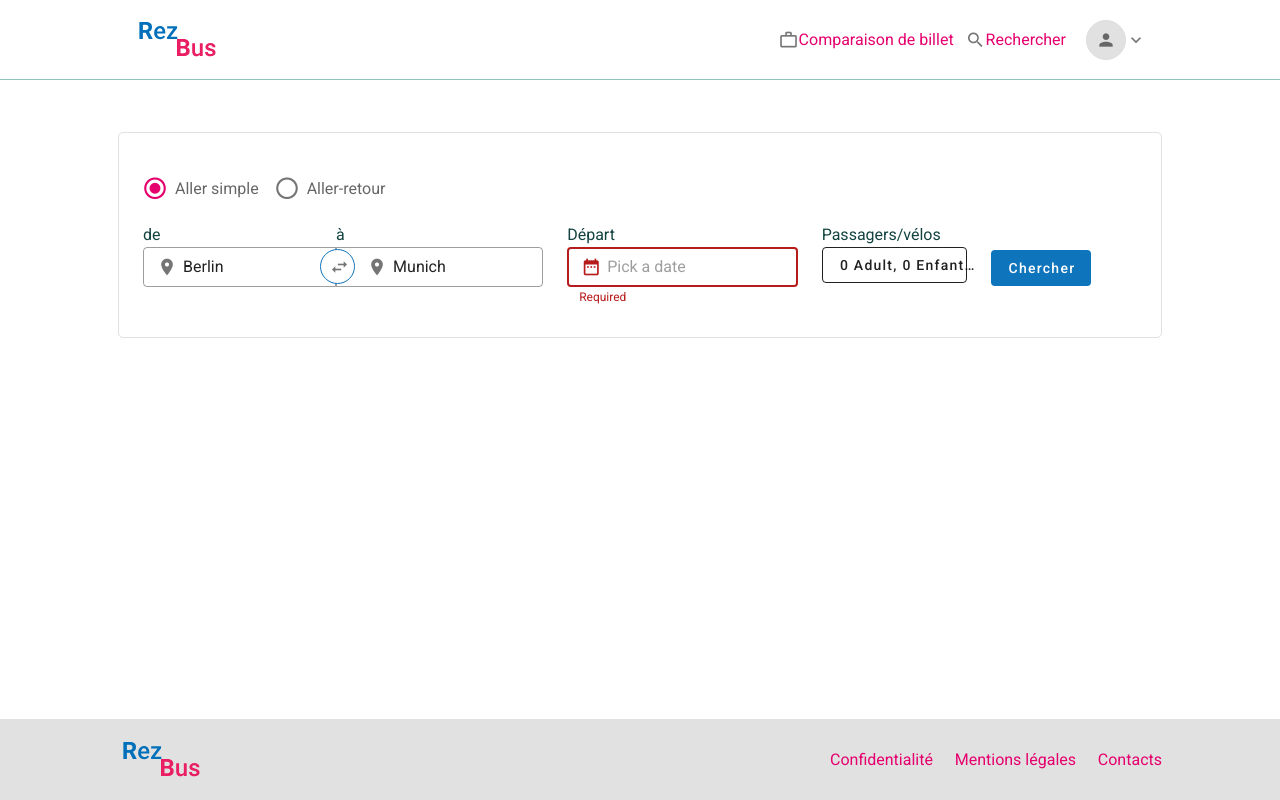
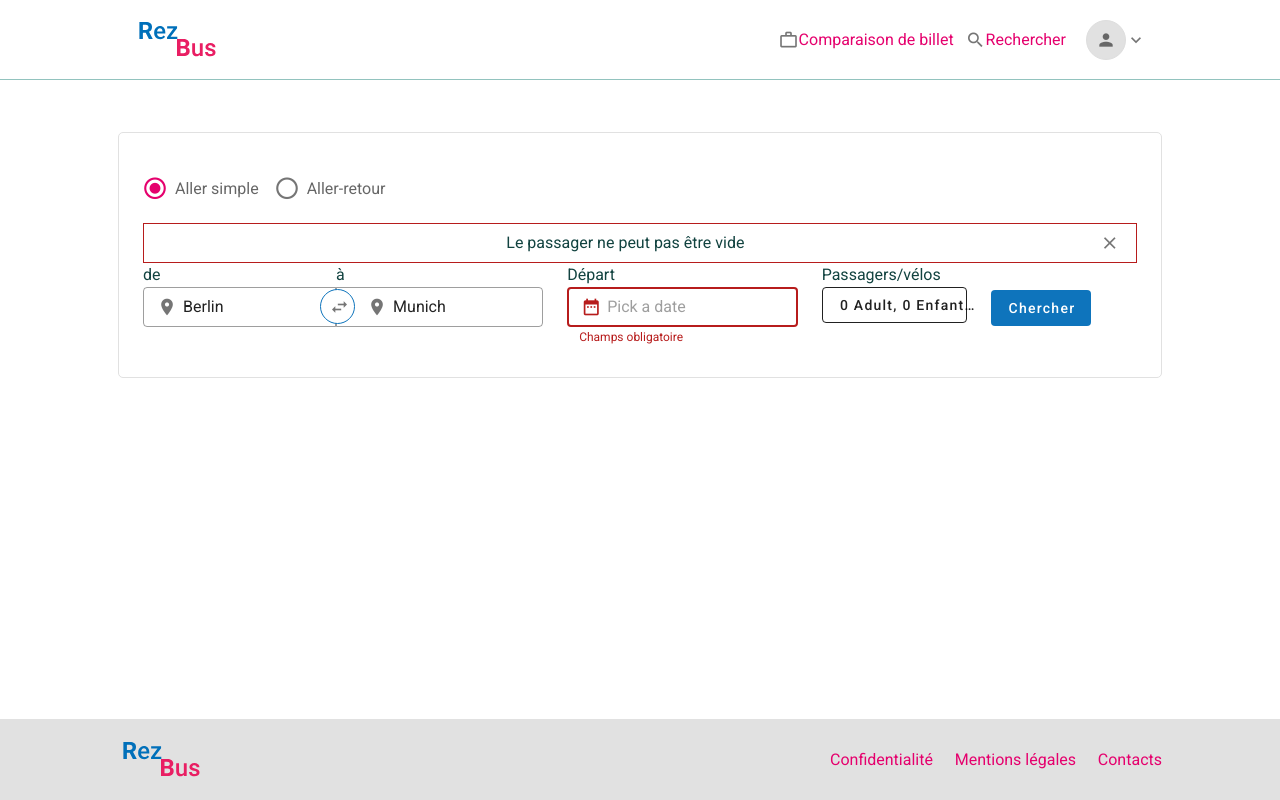
Before and after one commit to whoismuktar/rez-bus, a Vue app: page /search-trip in a window 1280 px wide. Both pictures are taken after a click on the button "Chercher". Built offline with nearby package versions, Linux system fonts and the light colour scheme.

Commit message:
impl. mandatory passenger qty rule

```diff
--- a/src/views/searchTrip.vue
+++ b/src/views/searchTrip.vue
@@ -11,6 +11,18 @@
               <v-radio label="Aller-retour" color="secondary" value="returnWay">
               </v-radio>
             </v-radio-group>
+          </div>
+
+          <div v-if="noPassengerSelected" class="in-popUp fail">
+            <div class="in-popUp-message">
+              Le passager ne peut pas être vide
+            </div>
+            <v-icon
+              class="in-popUp-closer"
+              @click="noPassengerSelected = false"
+            >
+              close
+            </v-icon>
           </div>
 
           <v-form ref="searchTripForm">
@@ -625,6 +637,7 @@ export default {
     return {
       tripMode: "oneway",
       searResultReady: false,
+      noPassengerSelected: false,
       query: {
         from: "Berlin",
         to: "Munich",
@@ -690,7 +703,7 @@ export default {
         "Veuillez rester assis lorsque vous êtes à bord",
       ],
       rules: {
-        required: (value) => !!value || "Required",
+        required: (value) => !!value || "Champs obligatoire",
       },
     };
   },
@@ -710,8 +723,17 @@ export default {
     },
     searchRoute() {
       const validation = this.$refs.searchTripForm.validate();
+      const validation2 = this.query.adult > 0 || this.query.children > 0;
 
-      if (validation) {
+      if (!validation2) {
+        this.noPassengerSelected = true;
+        return;
+      }
+
+      // Switch off validation2 regardless
+      this.noPassengerSelected = false;
+
+      if (validation && validation2) {
         // this.$router.push({ path: "search-trip", query: this.query });
 
         const obj = this.query;
```
